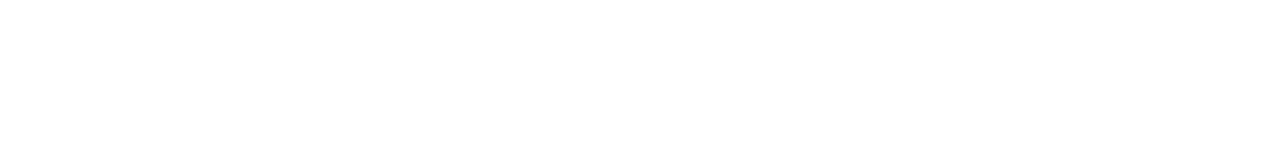
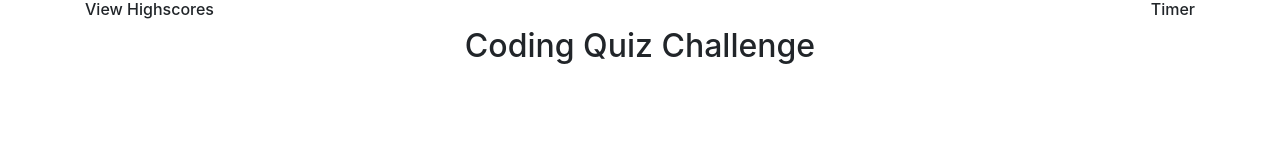
Before and after one commit to bhayes11/code-quiz, a plain HTML site: page index.html in a window 1280 px wide. Drawn offline with nearby package versions, Linux system fonts and the light colour scheme.

Commit message:
added container, rows, and columns

```diff
--- a/index.html
+++ b/index.html
@@ -7,7 +7,7 @@
   <head>
     <meta charset="utf-8" />
     <meta http-equiv="X-UA-Compatible" content="IE=edge" />
-    <title></title>
+    <title>Code Quiz</title>
     <meta name="description" content="" />
     <meta name="viewport" content="width=device-width, initial-scale=1" />
     <link
@@ -18,6 +18,21 @@
     />
   </head>
   <body>
+    <div class="container">
+      <div class="row">
+        <div class="col-sm-6 text-left">
+          <h6>View Highscores</h6>
+        </div>
+        <div class="col-sm-6 text-right">
+          <h6>Timer</h6>
+        </div>
+      </div>
+      <div class="row">
+        <div class="col-sm-12 text-center">
+          <h2 class="text-center">Coding Quiz Challenge</h2>
+        </div>
+      </div>
+    </div>
     <script src="script.js"></script>
   </body>
 </html>
```
